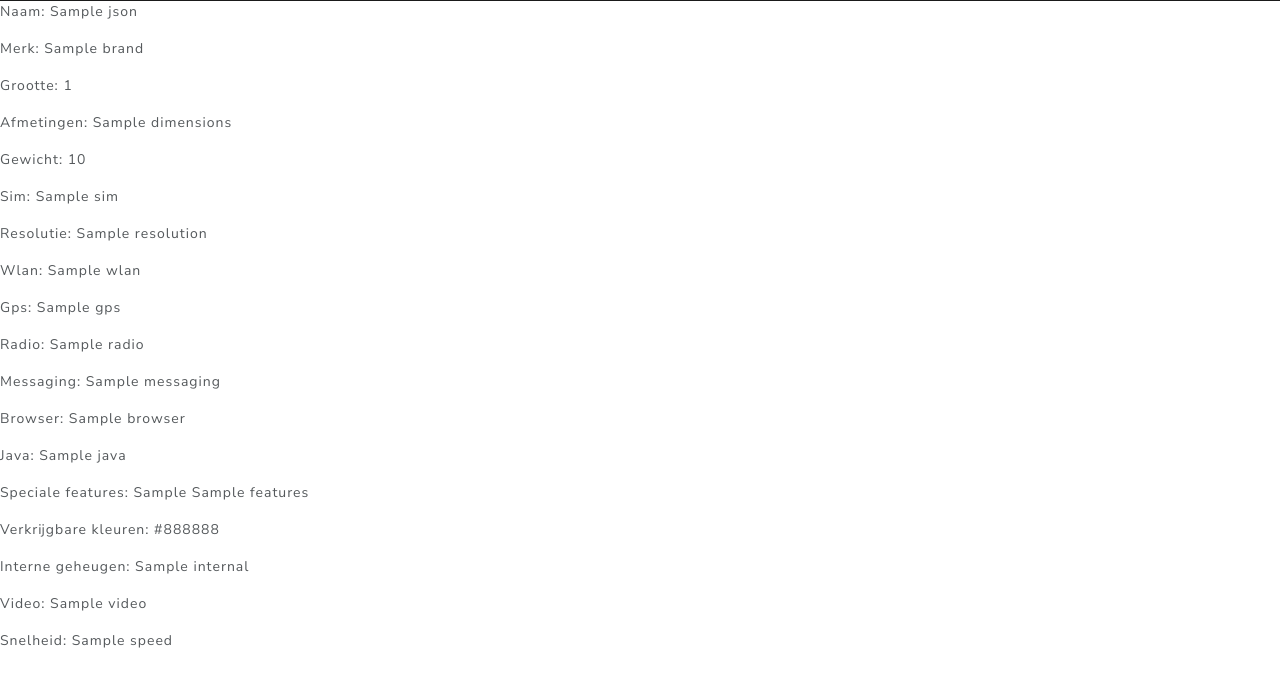
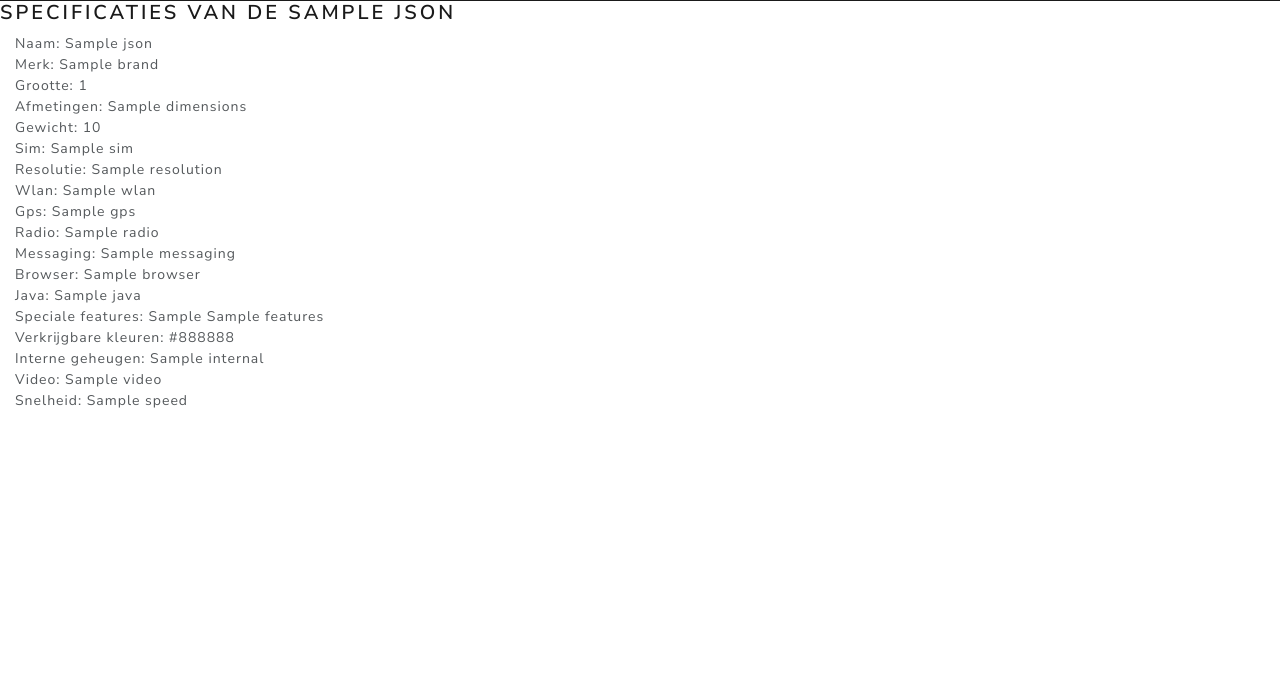
Before and after one commit to Rienkrk/Tellic, a Flask app: page /display in a window 1280 px wide. Shown: the part 97-784 px from the top of the page. Run offline with Flask 2, Linux system fonts and the light colour scheme; tables that the repository leaves empty hold one stand-in row (values such as "Sample post"); a database or web service that is not in the repository returns one stand-in record (values such as "Sample title"); data that the repository does not hold is empty; some libraries are stand-ins or nearby versions.

Commit message:
De layout van display.html veranderd en css file toegevoegd

```diff
--- /dev/null
+++ b/Source/static/styles/display2.css
@@ -0,0 +1,6 @@
+.h1 {
+    font-size: 20px;
+}
+.p {
+    margin-left: 15px;
+}
--- a/Source/templates/display.html
+++ b/Source/templates/display.html
@@ -6,29 +6,29 @@
 
 {% block includes %}
 
-    <link rel="stylesheet" href="{{ url_for('static',filename='styles/display.css') }}">
+    <link rel="stylesheet" type="text/css" href="{{ url_for('static',filename='styles/display2.css') }}">
 
 {% endblock %}
 
 {% block main %}
+<h1 class='h1'> Specificaties van de {{ phones[0]['DeviceName'] }}</h1>
 
-<p>Naam: {{ phones[0]['DeviceName'] }}</p>
-<p>Merk: {{ phones[0]['Brand'] }}</p>
-<p>Grootte: {{ phones[0]['size'] }}</p>
-<p>Afmetingen: {{ phones[0]['dimensions'] }}</p>
-<p>Gewicht: {{ phones[0]['weight'] }}</p>
-<p>Sim: {{ phones[0]['sim'] }}</p>
-<p>Resolutie: {{ phones[0]['resolution'] }}</p>
-<p>Wlan: {{ phones[0]['wlan'] }}</p>
-<p>Gps: {{ phones[0]['gps'] }}</p>
-<p>Radio: {{ phones[0]['radio'] }}</p>
-<p>Messaging: {{ phones[0]['messaging'] }}</p>
-<p>Browser: {{ phones[0]['browser'] }}</p>
-<p>Java: {{ phones[0]['java'] }}</p>
-<p>Speciale features: {{ phones[0]['features_c'] }} {{ phones[0]['features'] }}</p>
-<p>Verkrijgbare kleuren: {{ phones[0]['colors'] }}</p>
-<p>Interne geheugen: {{ phones[0]['internal'] }}</p>
-<p>Video: {{ phones[0]['video'] }}</p>
-<p>Snelheid: {{ phones[0]['speed'] }}</p>
-
+<p class ='p'>Naam: {{ phones[0]['DeviceName'] }}<br>
+Merk: {{ phones[0]['Brand'] }}<br>
+Grootte: {{ phones[0]['size'] }}<br>
+Afmetingen: {{ phones[0]['dimensions'] }}<br>
+Gewicht: {{ phones[0]['weight'] }}<br>
+Sim: {{ phones[0]['sim'] }}<br>
+Resolutie: {{ phones[0]['resolution'] }}<br>
+Wlan: {{ phones[0]['wlan'] }}<br>
+Gps: {{ phones[0]['gps'] }}<br>
+Radio: {{ phones[0]['radio'] }}<br>
+Messaging: {{ phones[0]['messaging'] }}<br>
+Browser: {{ phones[0]['browser'] }}<br>
+Java: {{ phones[0]['java'] }}<br>
+Speciale features: {{ phones[0]['features_c'] }} {{ phones[0]['features'] }}<br>
+Verkrijgbare kleuren: {{ phones[0]['colors'] }}<br>
+Interne geheugen: {{ phones[0]['internal'] }}<br>
+Video: {{ phones[0]['video'] }}<br>
+Snelheid: {{ phones[0]['speed'] }}</p>
 {% endblock %}
```
Also changed, not shown: Source/static/styles/display.css (deleted).
